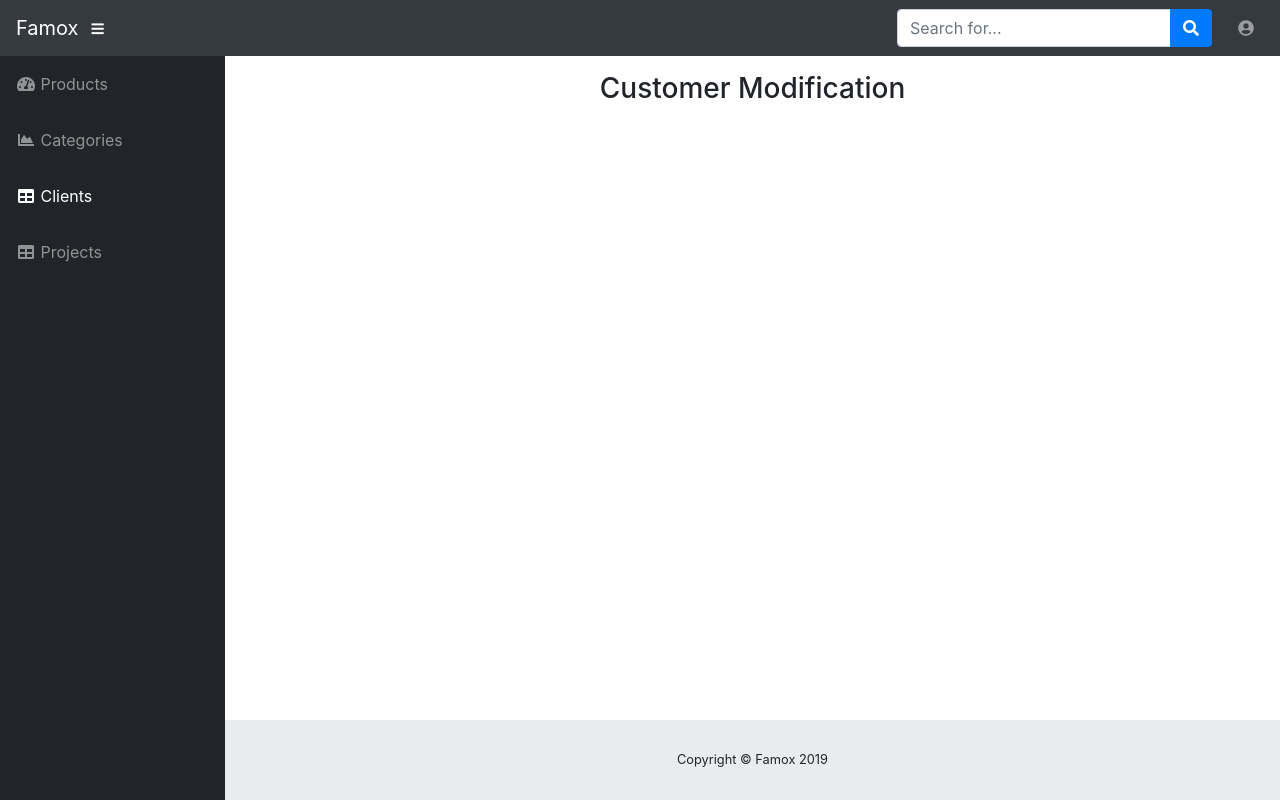
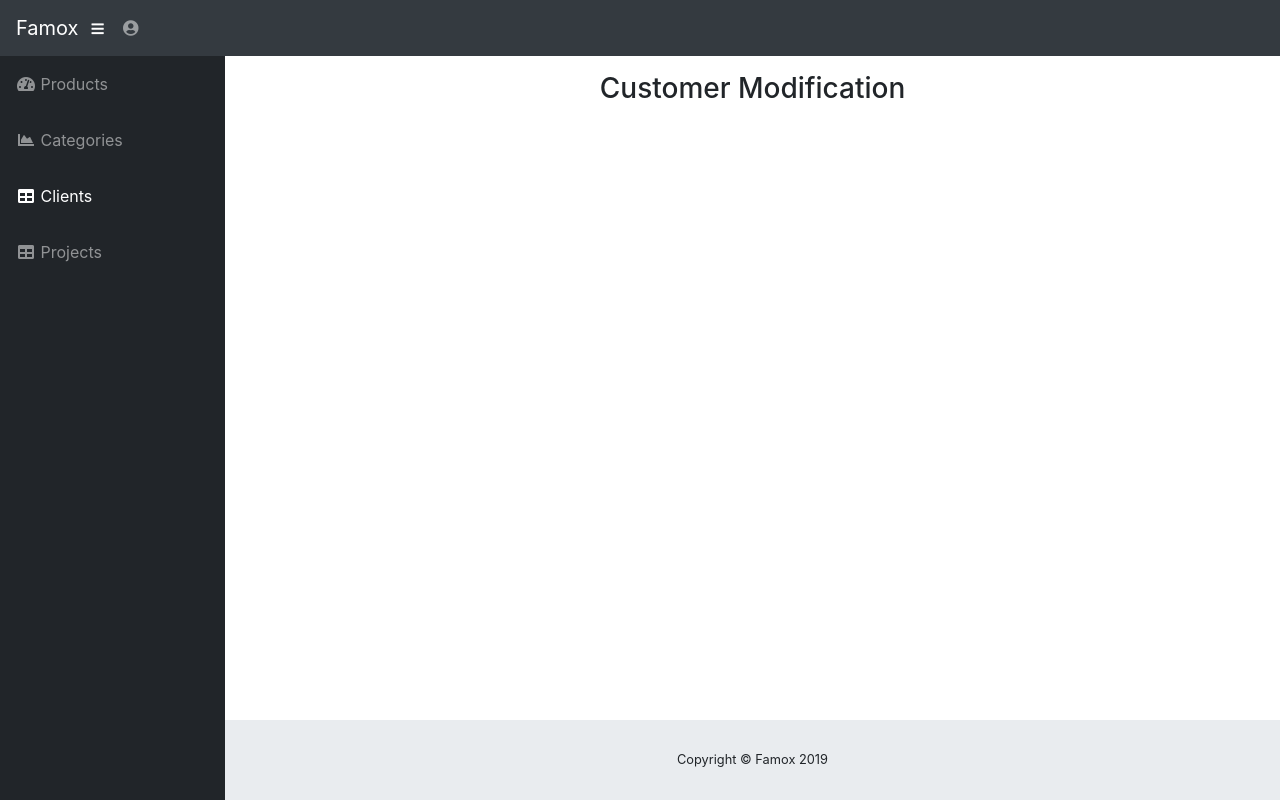
Before and after one commit to xingdongcai/webman, a PHP site: page /clients/ClientModify.php?clientid=1 in a window 1280 px wide. Run offline with PHP 8.4, Linux system fonts and the light colour scheme; data that the repository does not hold is empty.

Commit message:
minor update

```diff
--- a/clients/ClientModify.php
+++ b/clients/ClientModify.php
@@ -15,9 +15,6 @@
     <!-- Custom fonts for this template-->
     <link href="../vendor/fontawesome-free/css/all.min.css" rel="stylesheet" type="text/css">
 
-    <!-- Page level plugin CSS-->
-    <link href="../vendor/datatables/dataTables.bootstrap4.css" rel="stylesheet">
-
     <!-- Custom styles for this template-->
     <link href="../css/sb-admin.css" rel="stylesheet">
 
@@ -32,18 +29,6 @@
     <button class="btn btn-link btn-sm text-white order-1 order-sm-0" id="sidebarToggle" href="#">
         <i class="fas fa-bars"></i>
     </button>
-
-    <!-- Navbar Search -->
-    <form class="d-none d-md-inline-block form-inline ml-auto mr-0 mr-md-3 my-2 my-md-0">
-        <div class="input-group">
-            <input type="text" class="form-control" placeholder="Search for..." aria-label="Search" aria-describedby="basic-addon2">
-            <div class="input-group-append">
-                <button class="btn btn-primary" type="button">
-                    <i class="fas fa-search"></i>
-                </button>
-            </div>
-        </div>
-    </form>
 
     <!-- Navbar -->
     <ul class="navbar-nav ml-auto ml-md-0">
@@ -71,17 +56,17 @@
             </a>
         </li>
         <li class="nav-item">
-            <a class="nav-link" href="charts.html">
+            <a class="nav-link" href="index.php">
                 <i class="fas fa-fw fa-chart-area"></i>
                 <span>Categories</span></a>
         </li>
         <li class="nav-item active">
-            <a class="nav-link" href="tables.html">
+            <a class="nav-link" href="index.php">
                 <i class="fas fa-fw fa-table"></i>
                 <span>Clients</span></a>
         </li>
         <li class="nav-item">
-            <a class="nav-link" href="tables.html">
+            <a class="nav-link" href="index.php">
                 <i class="fas fa-fw fa-table"></i>
                 <span>Projects</span></a>
         </li>
@@ -229,7 +214,7 @@
 </div>
 
 <!-- Bootstrap core JavaScript-->
-<script src="../vendor/jquery/jquery.min.js"></script>
+<!--<script src="../vendor/jquery/jquery.min.js"></script>-->
 <script src="../vendor/bootstrap/js/bootstrap.bundle.min.js"></script>
 <!-- Core plugin JavaScript-->
 <script src="../vendor/jquery-easing/jquery.easing.min.js"></script>
@@ -249,13 +234,6 @@
             // do ajax now
             //console.log("submitted");
         });
-        //alert("Hello");
-        // $('#submitButton').click(function(event){
-        //     $('#updateClientForm').submit();
-        //     event.preventDefault();
-        // });
-
-
     }
 
 </script>
--- a/tables.sql
+++ b/tables.sql
@@ -18,3 +18,4 @@
 INSERT INTO client(client_gname,client_fname, client_street,client_suburb,client_state,client_pc,client_email,client_mobile,client_mailinglist) VALUES ('Lin','Lau','12 Chad Street','Melbourne','VIC','3000','lin@gmail.com','0413848754',1);
 INSERT INTO client(client_gname,client_fname, client_street,client_suburb,client_state,client_pc,client_email,client_mobile,client_mailinglist) VALUES ('Hedy','Brown','7 Ken Street','Sydney','NSW','2000','jon@gmail.com','0413944754',1);
 INSERT INTO client(client_gname,client_fname, client_street,client_suburb,client_state,client_pc,client_email,client_mobile,client_mailinglist) VALUES ('Lory','White','1/3 Lock Street','South Yarra','VIC','3141','jon@gmail.com','0403998754',1);
+INSERT INTO client(client_gname,client_fname, client_street,client_suburb,client_state,client_pc,client_email,client_mobile,client_mailinglist) VALUES ('Emma','Bilston','3 Ann Street','Prahran','VIC','3181','emma@gmail.com','0443198554',0);
```
Also changed, not shown: clients/index.php (+0 -8 lines).
